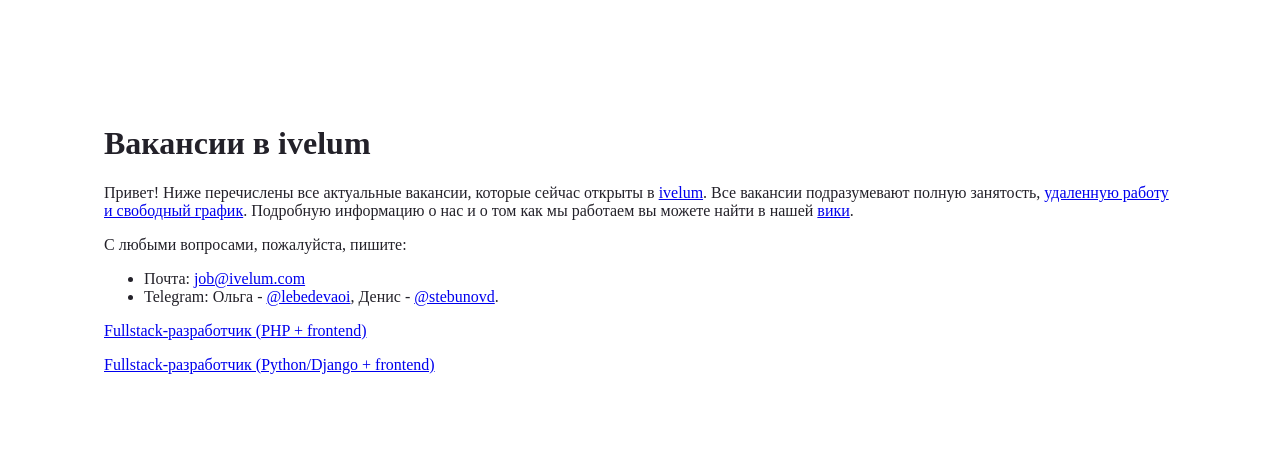
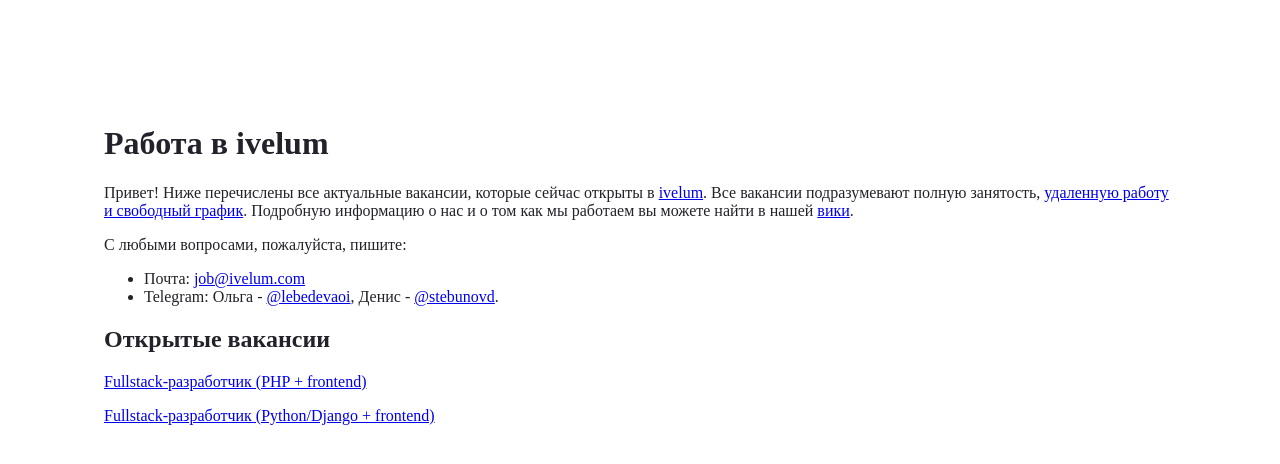
Before and after one commit to ivelum/job, a Gatsby site: page / in a window 1280 px wide. Built offline with nearby package versions, Linux system fonts and the light colour scheme; Gatsby itself is replaced by a stand-in of ours.

Commit message:
add title on the home page

```diff
--- a/src/JobPage.jsx
+++ b/src/JobPage.jsx
@@ -6,7 +6,7 @@
 
 export default function JobPage({ children, title }) {
   return (
-    <GenericPage title={`${title} / вакансия в ivelum`}>
+    <GenericPage title={`${title} / работа в ivelum`}>
       <p>
         <Link to="/">&lt;- Все вакансии</Link>
       </p>
--- a/src/pages/index.jsx
+++ b/src/pages/index.jsx
@@ -6,8 +6,8 @@
 
 export default function index() {
   return (
-    <GenericPage title="Вакансии в ivelum">
-      <h1>Вакансии в ivelum</h1>
+    <GenericPage title="Работа в ivelum">
+      <h1>Работа в ivelum</h1>
       <p>
         Привет! Ниже перечислены все актуальные вакансии, которые сейчас
         открыты в <a href={ExternalLinks.home}>ivelum</a>. Все вакансии
@@ -33,6 +33,7 @@
         </li>
       </ul>
 
+      <h2>Открытые вакансии</h2>
       <p>
         <Link to="/php">
           Fullstack-разработчик (PHP + frontend)
```
